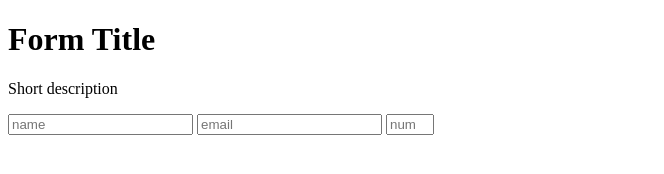
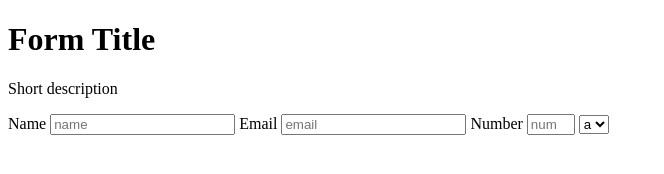
Before and after one commit to tomasesquivelgc/HTML-challenge, a plain HTML site: page index.html in a window 1280 px wide. Shown: the whole page, without its empty margins (0-664 px from the left). Drawn offline with Linux system fonts and the light colour scheme.

Commit message:
12 and 13 passed

```diff
--- a/index.html
+++ b/index.html
@@ -11,10 +11,17 @@
    <h1 id ="title"> Form Title </h1>
    <p id ="description">Short description</p>
    <form id ="survey-form">
+	<label id="name-label">Name</label>
     <input id="name" type="text" required placeholder="name">
+	<label id="email-label">Email</label>
     <input id="email" type="email" required placeholder="email">
+	<label id="number-label">Number</label>
 	<input id="number" type="number" min="8" max="9" placeholder="number">
-
+	<select id="dropdown">
+	<option>a</option>
+	<option>b</option>
+	<option>c</option>
+</select>
    </form>
 
 
```
